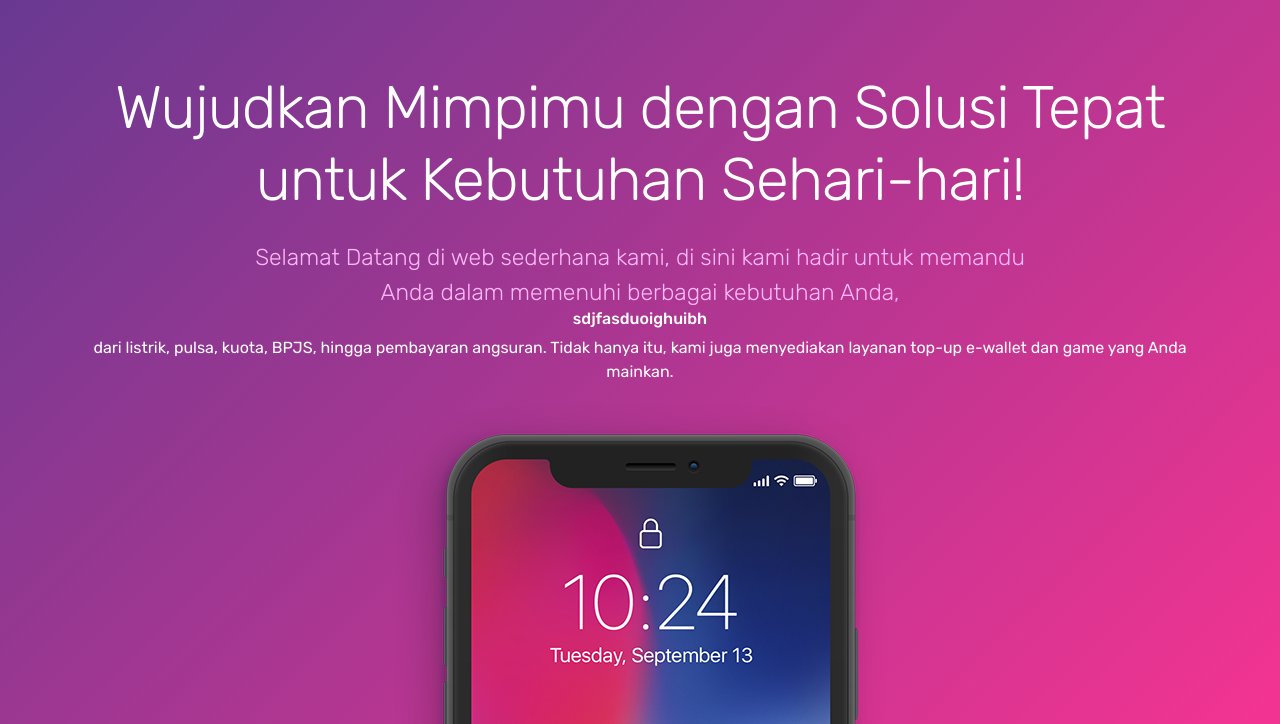
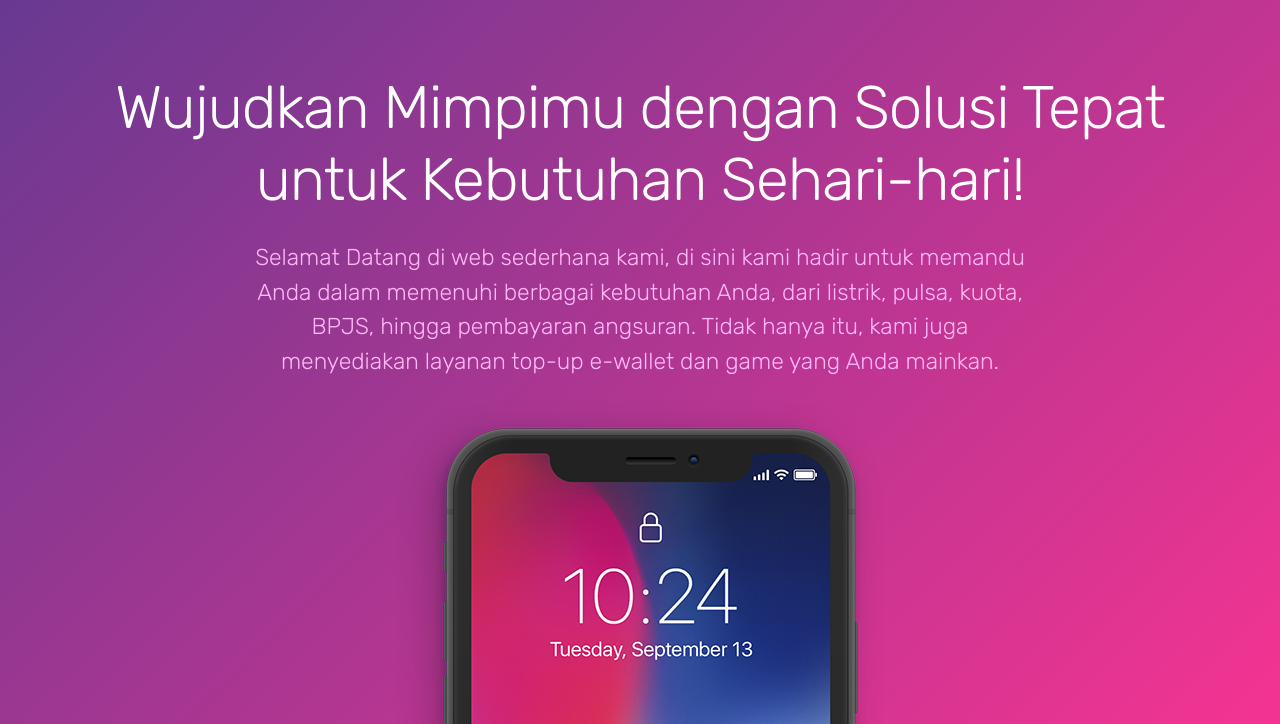
Before and after one commit to NdSetya/PriceList, a plain HTML site: page index.html in a window 1280 px wide. Shown: the part 76-800 px from the top of the page. Drawn offline with Linux system fonts and the light colour scheme.

Commit message:
Update index.html

```diff
--- a/index.html
+++ b/index.html
@@ -53,7 +53,7 @@
         <div class="container mt-5">
             <h1>Wujudkan Mimpimu dengan Solusi Tepat untuk Kebutuhan Sehari-hari!</h1>
             <p class="tagline">Selamat Datang di web sederhana kami, di sini kami hadir untuk memandu Anda dalam memenuhi berbagai kebutuhan Anda,
-                <h6>sdjfasduoighuibh </h6> dari listrik, pulsa, kuota, BPJS, hingga pembayaran angsuran. Tidak hanya itu, kami juga menyediakan layanan top-up e-wallet dan game yang Anda mainkan.
+              dari listrik, pulsa, kuota, BPJS, hingga pembayaran angsuran. Tidak hanya itu, kami juga menyediakan layanan top-up e-wallet dan game yang Anda mainkan.
             </p>
         </div>
         <div class="img-holder mt-3"><img src="images/iphonex.png" alt="phone" class="img-fluid"></div>
```
